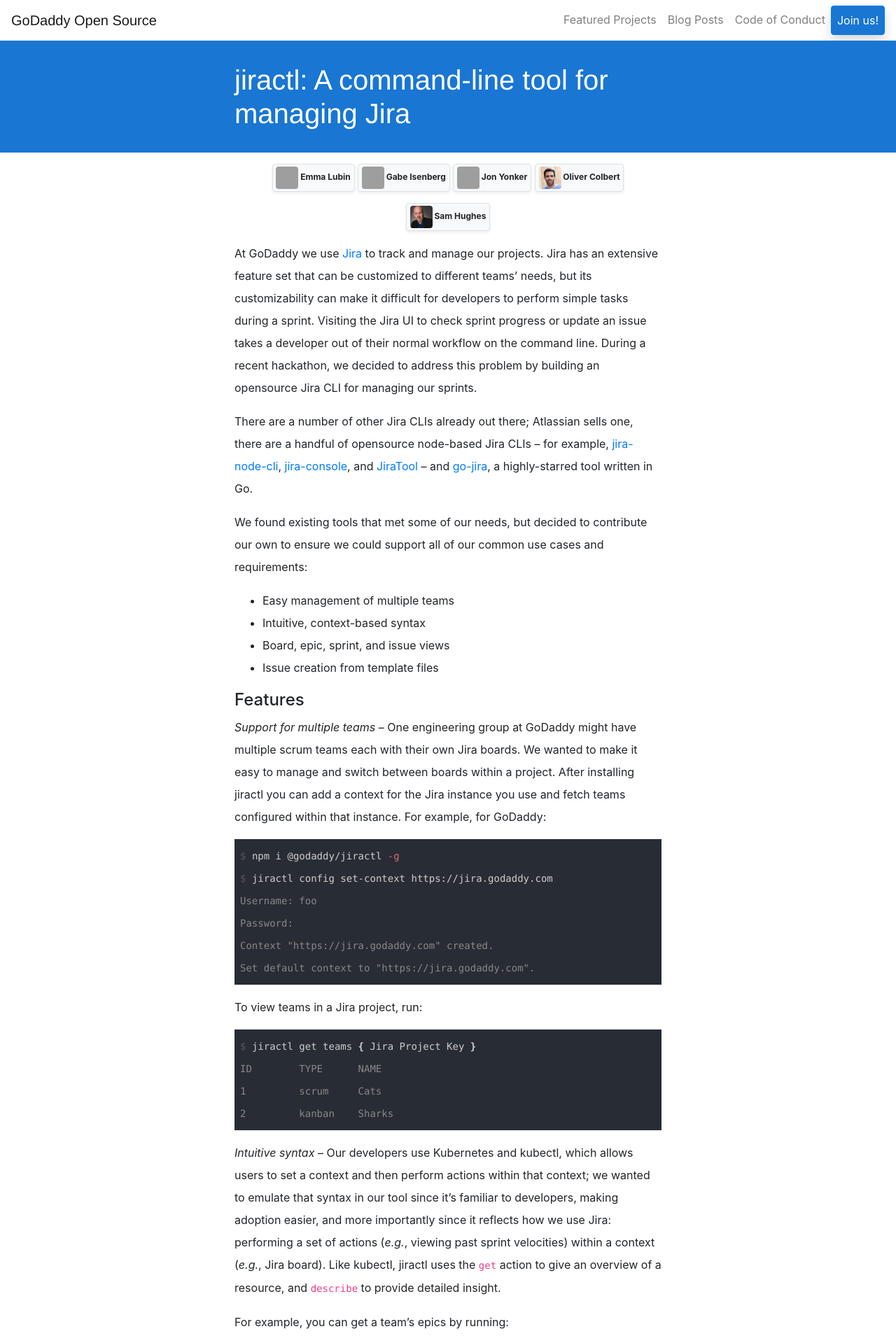
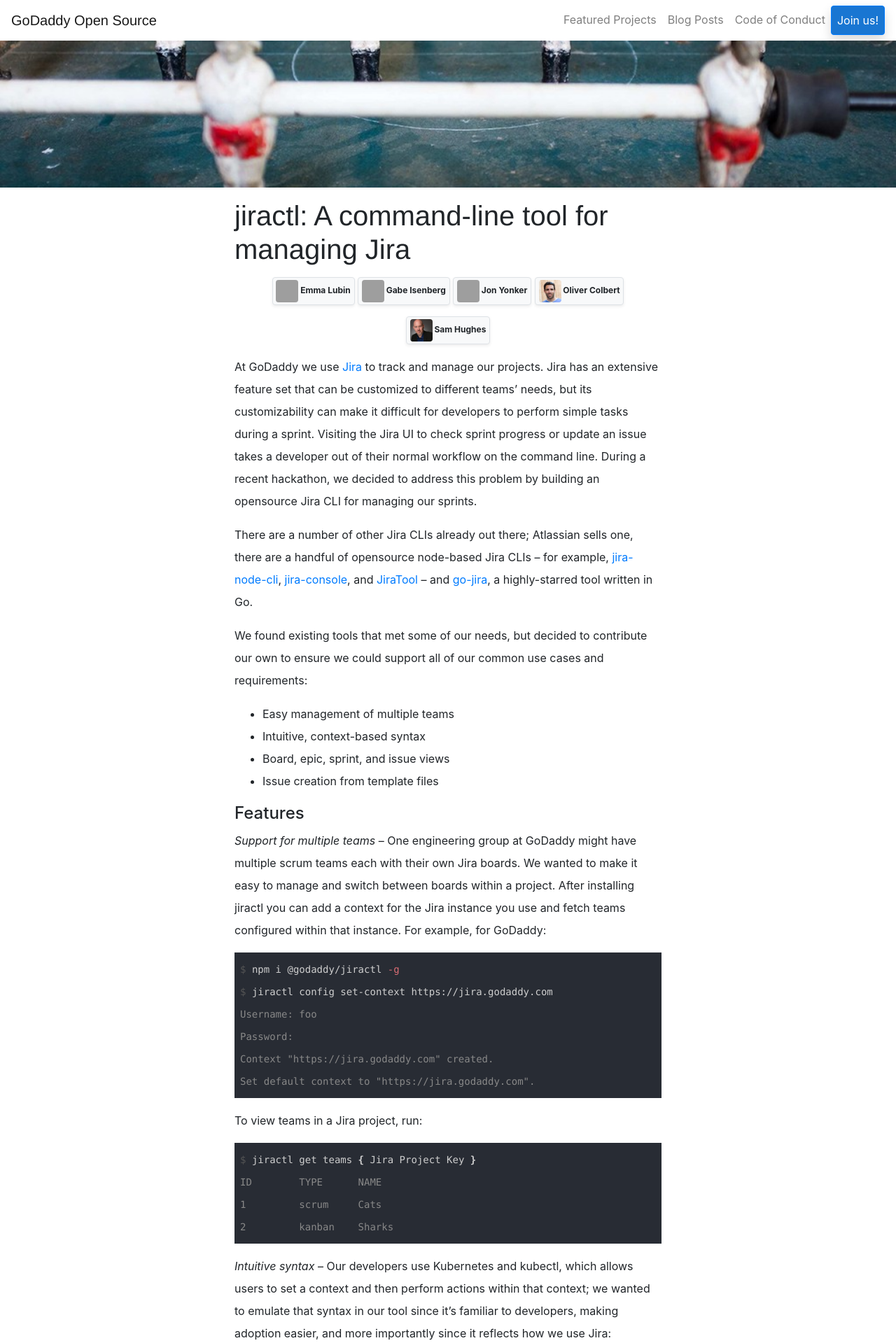
Before and after one commit to godaddy/godaddy.github.io, a Jekyll site: the page built from _posts/2018-05-15-jiractl.md, in a window 1280 px wide. Shown: the top 1919 px of the page at 70% size. Built offline with Jekyll 4.4.1, drawn with Linux system fonts in a browser that asks for light colours; nearby versions of some CDN libraries; some web fonts are replaced; comment, search, counter and statistics services are not loaded; grey boxes are pictures that could not be loaded.

Commit message:
feat(post): add an optional, full-bleed featured image to the blog posts (#46)

```diff
--- a/_layouts/post.html
+++ b/_layouts/post.html
@@ -4,10 +4,16 @@
   - twitter
 ---
 {% include section/header.html %}
-{% capture headline %}<h1>{{ page.title }}</h1>{% endcapture %}
-{% include component/masthead.html headline=headline %}
 
-<div class="container text-line-height-2x py-3">
+{% if page.options contains 'full-bleed-cover' %}
+<div class="cover-image" style="background-image: url({{ page.cover }});"></div>
+{% endif %}
+
+<div class="container text-line-height-2x pt-3">
+  <h1 class="mb-3">
+    {{ page.title }}
+  </h1>
+
   <div class="authors text-center">
     {% for author in page.authors %}
     <a href="{{ author.url }}" class="mb-3 badge border badge-light shadow-sm">
--- a/_stylesheets/layout/_post.scss
+++ b/_stylesheets/layout/_post.scss
@@ -2,4 +2,17 @@
   .container {
     max-width: 40em;
   }
+
+  .cover-image {
+    background-origin: border-box;
+    background-position: center;
+    background-size: cover;
+
+    height: auto;
+    margin-top: 0;
+    min-height: 210px;
+    width: 100%;
+
+    flex: 1 0 auto;
+  }
 }
```
Also changed, not shown: _posts/2018-04-04-isomorphic-asset-system-for-react-and-react-native.md (+2 -0 lines), _posts/2018-05-15-jiractl.md (+2 -0 lines).
